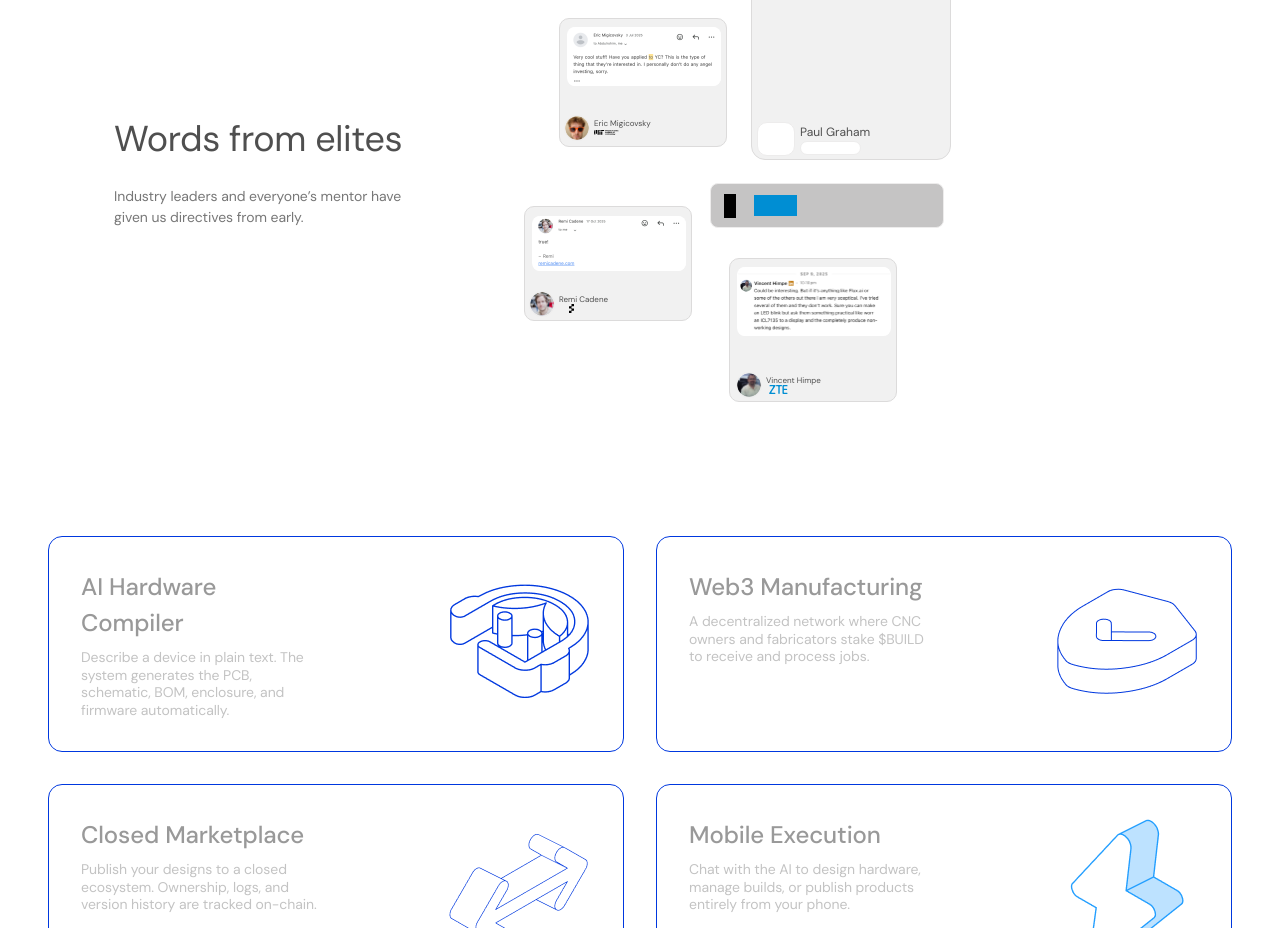
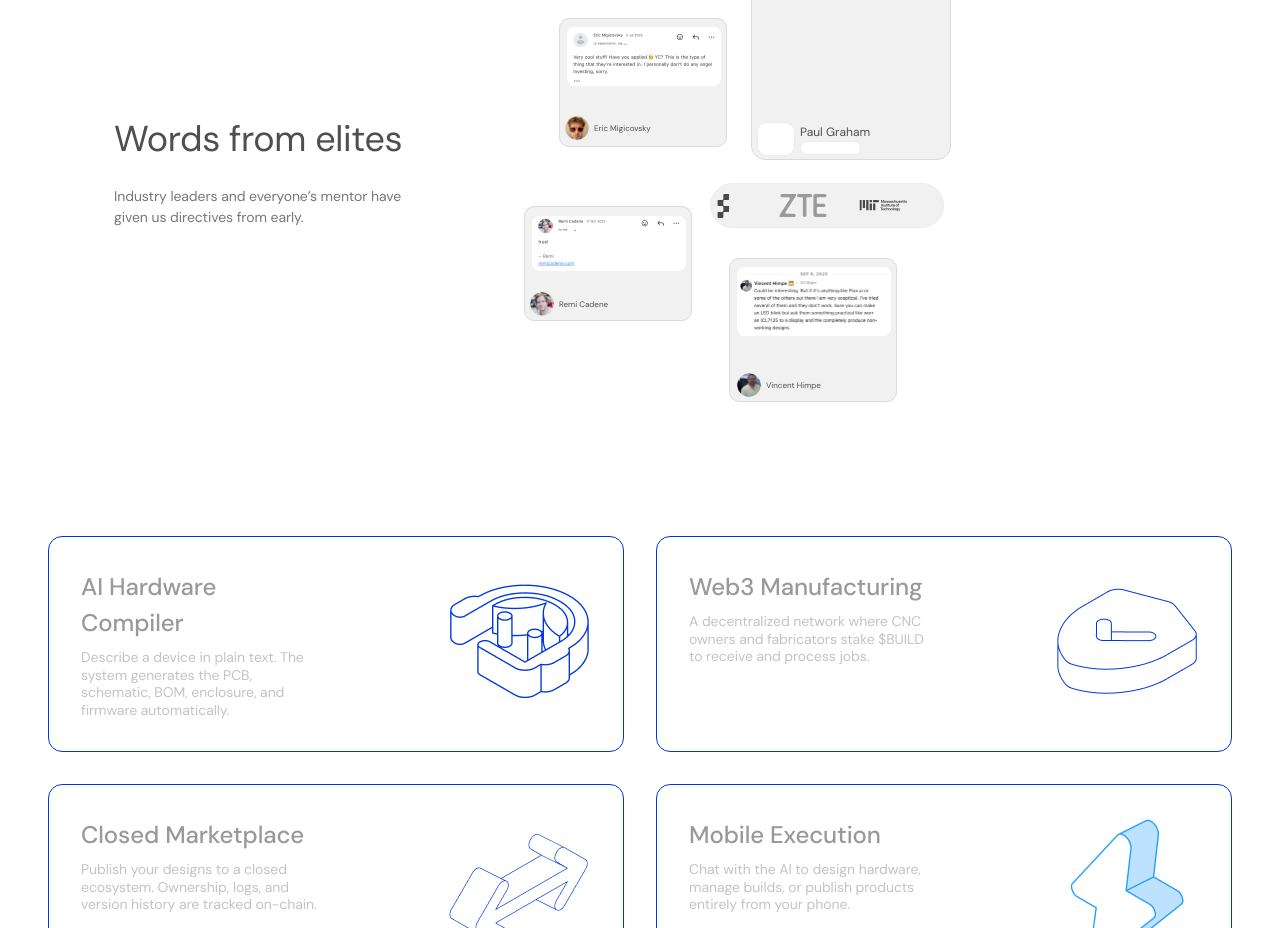
Before and after one commit to BuildPCBs/buildpcbs_web, a Next.js app: page / in a window 1280 px wide. Shown: the part 1120-2048 px from the top of the page. Built offline with nearby package versions, Linux system fonts and the light colour scheme.

Commit message:
feat: Replace badges with endless logo ticker

```diff
--- a/src/components/ElitesTestimonials.tsx
+++ b/src/components/ElitesTestimonials.tsx
@@ -180,7 +180,6 @@ const ElitesTestimonials = () => {
                         name="Eric Migicovsky"
                         avatarUrl={EricAv}
                         contentImageUrl={EricQuote}
-                        badgeSrc={MITSvg}
                         width={168}
                         height={129}
                         left={539}
@@ -225,7 +224,6 @@ const ElitesTestimonials = () => {
                         name="Vincent Himpe"
                         avatarUrl={VinceAv}
                         contentImageUrl={VinceQuote}
-                        badgeSrc={ZTESvg}
                         width={168}
                         height={144}
                         left={709}
@@ -242,7 +240,6 @@ const ElitesTestimonials = () => {
                         name="Remi Cadene"
                         avatarUrl={RemyAv}
                         contentImageUrl={RemyQuote}
-                        badgeSrc={FigureSvg}
                         width={168}
                         height={115}
                         left={504}
@@ -253,14 +250,15 @@ const ElitesTestimonials = () => {
                         delay={1.5}
                     />
 
-                    {/* Blue Shape/Decor item */}
+                    {/* Partners Bar (formerly Blue Shape/Decor item) */}
                     <motion.div
-                        className="absolute bg-[#C5C4C4] border-[0.2px] border-[#EDECEC] rounded-md opacity-50 overflow-hidden"
+                        className="absolute bg-[#F1F1F1] border-[0.2px] border-[#EDECEC] rounded-full overflow-hidden flex items-center"
                         style={{
                             width: '234px',
                             height: '45px',
                             left: '690px',
-                            top: '423px'
+                            top: '423px',
+                            zIndex: 20
                         }}
                         initial={{ opacity: 0, y: 20 }}
                         whileInView={{ opacity: 1, y: 0 }}
@@ -271,18 +269,42 @@ const ElitesTestimonials = () => {
                         }}
                         viewport={{ once: true }}
                     >
-                        {/* Decorative elements */}
-                        <div className="absolute left-[43px] top-[11px] w-[43px] h-[21px] bg-[#008ED3]"></div>
-                        <div className="absolute left-[13px] top-[10px] w-[12px] h-[24px] bg-black"></div>
+                        {/* Infinite Scroll Container */}
+                        <div className="flex items-center gap-6 whitespace-nowrap overflow-hidden w-full mask-linear-fade">
+                            <motion.div
+                                className="flex items-center gap-8 min-w-full"
+                                animate={{ x: ["0%", "-50%"] }}
+                                transition={{
+                                    duration: 8,
+                                    ease: "linear",
+                                    repeat: Infinity,
+                                }}
+                            >
+                                {/* Duplicated set for seamless loop (x3 to fill space securely) */}
+                                {[...Array(2)].map((_, setIndex) => (
+                                    <React.Fragment key={setIndex}>
+                                        <div className="relative w-12 h-6 grayscale opacity-70 hover:opacity-100 transition-opacity flex-shrink-0">
+                                            <Image src={MITSvg} alt="MIT" fill className="object-contain" />
+                                        </div>
+                                        <div className="relative w-12 h-6 grayscale opacity-70 hover:opacity-100 transition-opacity flex-shrink-0">
+                                            <Image src={FigureSvg} alt="Figure" fill className="object-contain" />
+                                        </div>
+                                        <div className="relative w-12 h-6 grayscale opacity-70 hover:opacity-100 transition-opacity flex-shrink-0">
+                                            <Image src={ZTESvg} alt="ZTE" fill className="object-contain" />
+                                        </div>
+                                    </React.Fragment>
+                                ))}
+                            </motion.div>
+                        </div>
                     </motion.div>
                 </div>
 
                 {/* Mobile Cards (Stacked) */}
                 <div className="lg:hidden flex flex-col items-center gap-6">
-                    <MobileTestimonialCard name="Eric Migicovsky" avatarUrl={EricAv} contentImageUrl={EricQuote} badgeSrc={MITSvg} />
+                    <MobileTestimonialCard name="Eric Migicovsky" avatarUrl={EricAv} contentImageUrl={EricQuote} />
                     <MobileTestimonialCard name="Paul Graham" avatarUrl="" contentImageUrl="" />
-                    <MobileTestimonialCard name="Vincent Himpe" avatarUrl={VinceAv} contentImageUrl={VinceQuote} badgeSrc={ZTESvg} />
-                    <MobileTestimonialCard name="Remi Cadene" avatarUrl={RemyAv} contentImageUrl={RemyQuote} badgeSrc={FigureSvg} />
+                    <MobileTestimonialCard name="Vincent Himpe" avatarUrl={VinceAv} contentImageUrl={VinceQuote} />
+                    <MobileTestimonialCard name="Remi Cadene" avatarUrl={RemyAv} contentImageUrl={RemyQuote} />
                 </div>
 
             </div>
```
